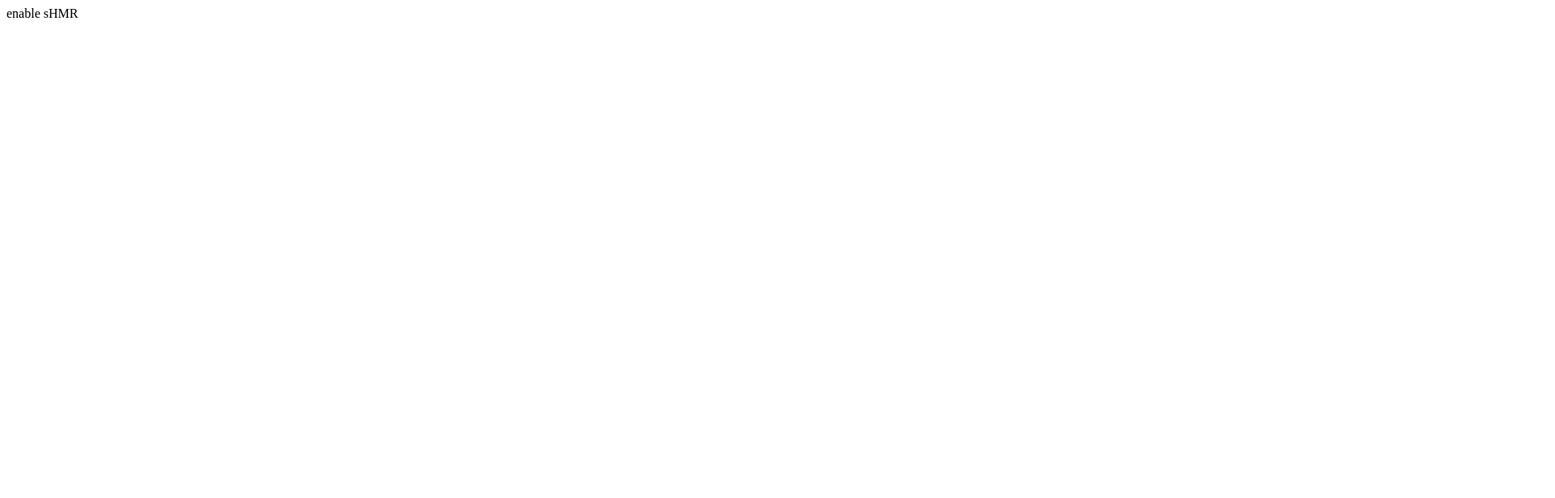
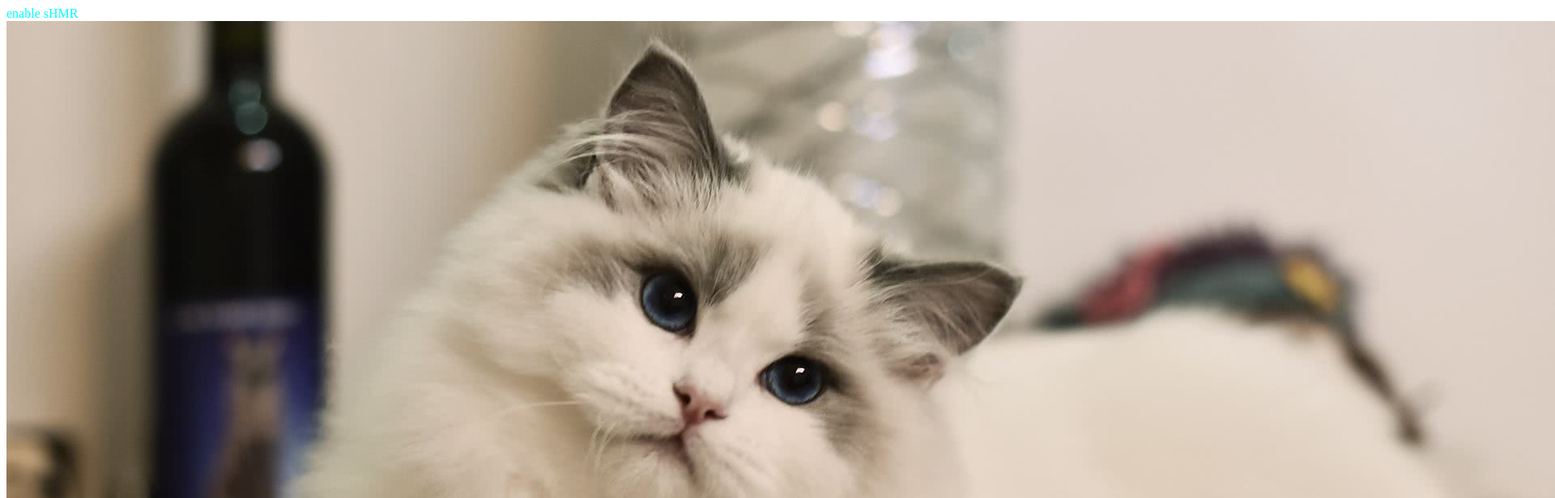
Before and after one commit to oyv1cent/react-demo, a React app: page / in a window 1280 px wide. Shown: the top 616 px of the page at 81% size, 1920 px wide, since content can reach past the window. Built offline with nearby package versions, Linux system fonts and the light colour scheme.

Commit message:
scss and image loader

```diff
--- /dev/null
+++ b/postcss.config.js
@@ -0,0 +1,17 @@
+module.exports = {
+  plugins: [
+    require('autoprefixer')({
+      browsers: ['> 1%', 'last 2 versions'],
+    }),
+    require('cssnano')({
+      preset: [
+        'default',
+        {
+          discardComments: { removeAll: true },
+          safe: true,
+          autoprefixer: false,
+        },
+      ],
+    }),
+  ],
+}
--- a/src/App.jsx
+++ b/src/App.jsx
@@ -1,13 +1,16 @@
 import { hot } from 'react-hot-loader/root'
 import React from "react"
-
+import img from '@/assets/5.jpeg'
 class App extends React.Component {
   test = () => {
     console.log(1)
   }
   render() {
     return (
-      <div onClick={this.test}>enable sHMR</div>
+      <>
+        <div className="test" onClick={this.test}>enable sHMR</div>
+        <img src={img}/>
+      </>
     )
   }
 }
--- a/src/index.jsx
+++ b/src/index.jsx
@@ -1,4 +1,5 @@
 import React from 'react';
 import ReactDOM from 'react-dom';
 import App from '@/App.jsx'
+import './index.scss'
 ReactDOM.render(<App />, document.getElementById('root'));
--- /dev/null
+++ b/src/index.scss
@@ -0,0 +1,8 @@
+#root {
+   margin: 0;
+   padding: 0;
+   background: #fff;
+   .test {
+      color: aqua;
+   }
+}
```
Also changed, not shown: package.json (+12 -1 lines), src/assets/5.jpeg (added), 3 other files (tests, documents, lock files or other folders).
